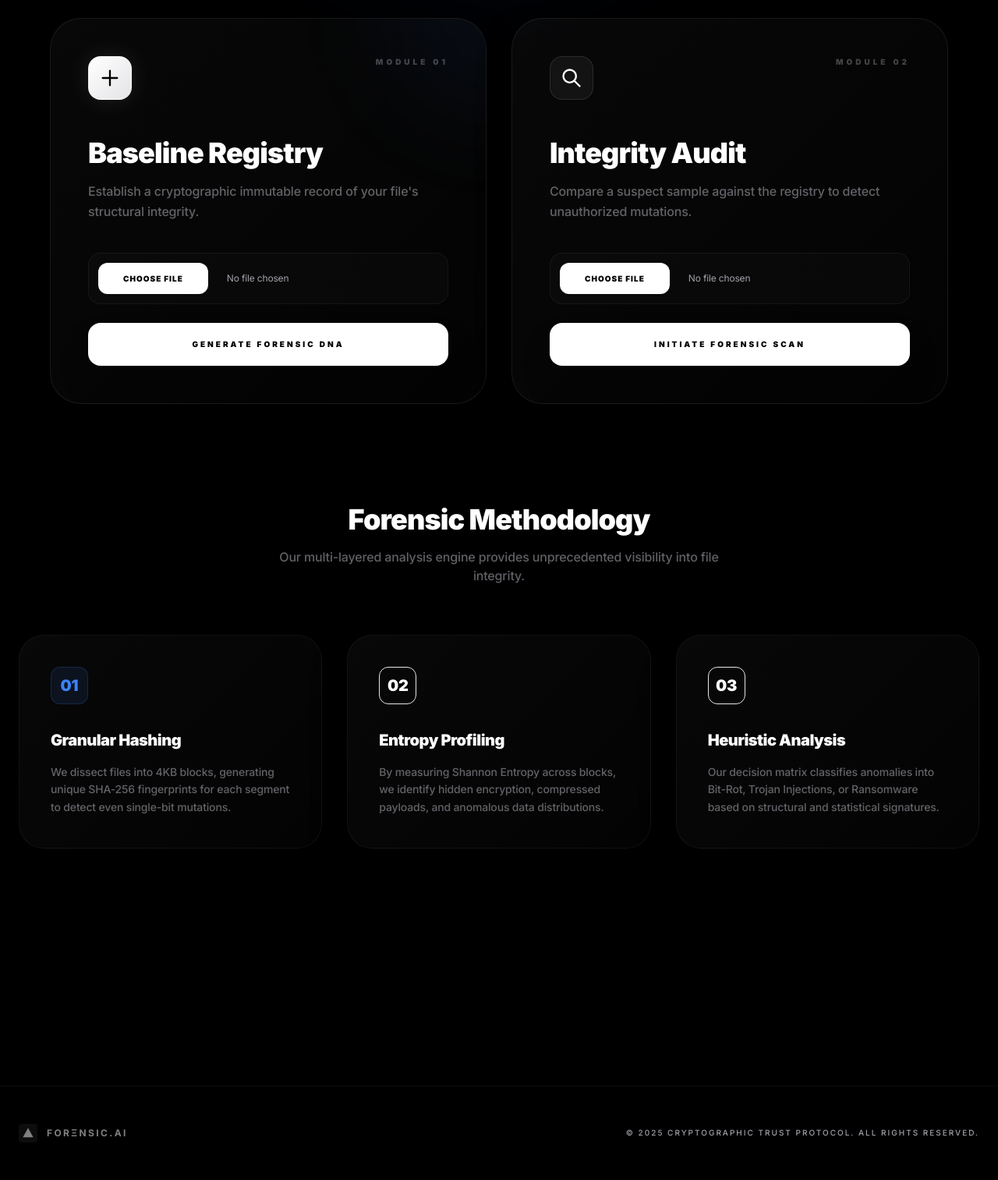
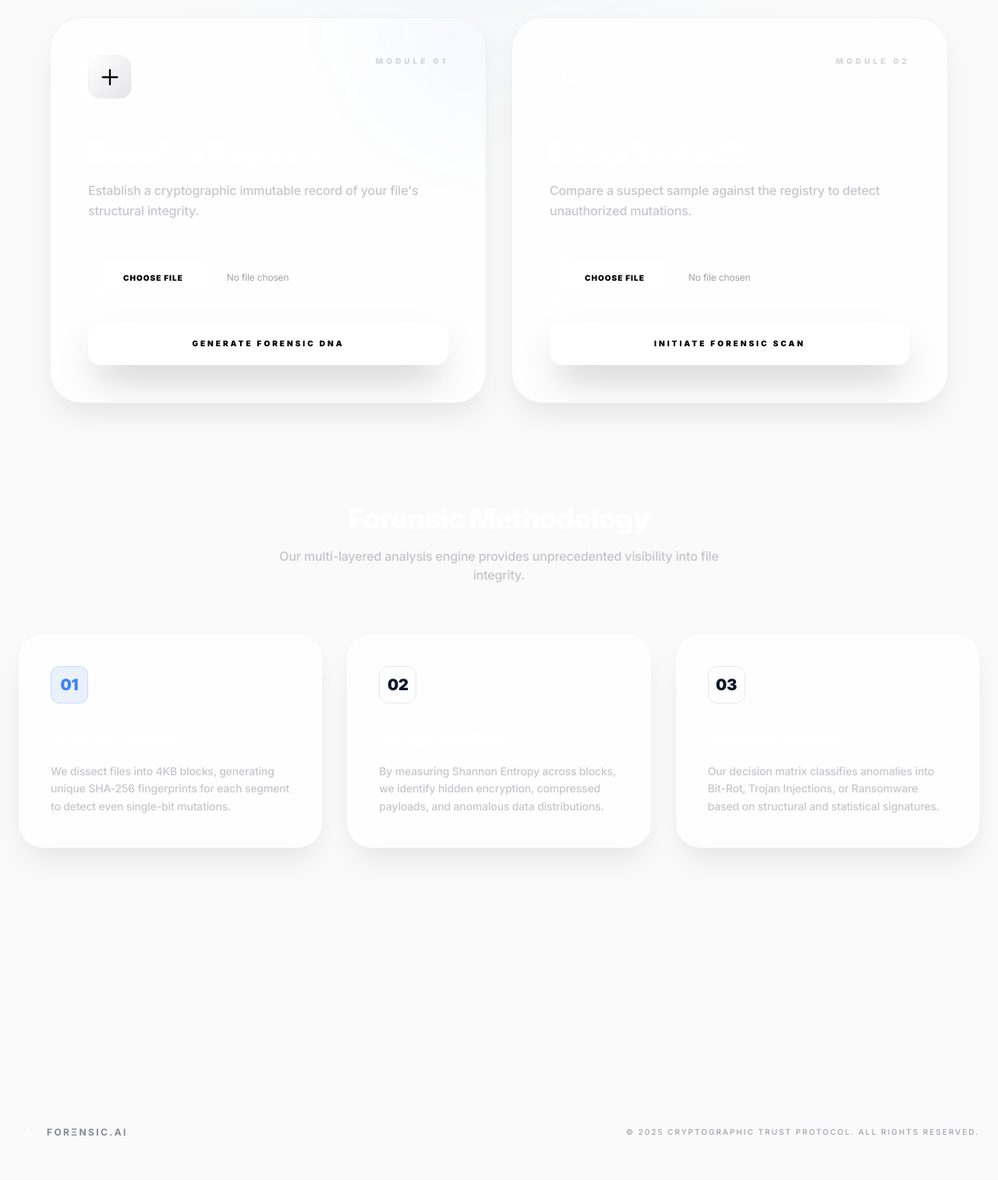
Before and after one commit to vaishnav4281/file-integrity, a Django app: page / in a window 1280 px wide. Shown: the part 801-2314 px from the top of the page at 78% size. After the commit the page ends 2257 px from the top, so only its background shows below. Run offline with Django 5.2, Linux system fonts and the light colour scheme; some libraries are stand-ins or nearby versions.

Commit message:
Fix confidence score display and implement Light/Dark mode toggle

```diff
--- a/core/templates/base.html
+++ b/core/templates/base.html
@@ -62,32 +62,49 @@
 
         body {
             font-family: 'Inter', sans-serif;
-            background-color: #000000;
-            color: #ffffff;
             -webkit-font-smoothing: antialiased;
             overflow-x: hidden;
             letter-spacing: -0.01em;
+            transition: background-color 0.3s ease, color 0.3s ease;
         }
 
-        .glass {
-            background: rgba(255, 255, 255, 0.02);
-            backdrop-filter: blur(20px);
-            border: 1px solid rgba(255, 255, 255, 0.05);
-        }
-
+        /* Light Mode Glass */
         .glass-card {
-            background: linear-gradient(135deg, rgba(255, 255, 255, 0.03) 0%, rgba(255, 255, 255, 0.01) 100%);
+            background: rgba(255, 255, 255, 0.8);
             backdrop-filter: blur(40px);
-            border: 1px solid rgba(255, 255, 255, 0.08);
-            box-shadow: 0 25px 50px -12px rgba(0, 0, 0, 0.5);
+            border: 1px solid rgba(0, 0, 0, 0.05);
+            box-shadow: 0 20px 40px -10px rgba(0, 0, 0, 0.1);
             transition: all 0.5s cubic-bezier(0.23, 1, 0.32, 1);
         }
 
         .glass-card:hover {
+            border-color: rgba(0, 0, 0, 0.1);
+            transform: translateY(-5px);
+            box-shadow: 0 30px 60px -15px rgba(0, 0, 0, 0.15);
+        }
+
+        /* Dark Mode Glass */
+        .dark .glass-card {
+            background: linear-gradient(135deg, rgba(255, 255, 255, 0.03) 0%, rgba(255, 255, 255, 0.01) 100%);
+            border: 1px solid rgba(255, 255, 255, 0.08);
+            box-shadow: 0 25px 50px -12px rgba(0, 0, 0, 0.5);
+        }
+
+        .dark .glass-card:hover {
             border-color: rgba(255, 255, 255, 0.15);
             background: linear-gradient(135deg, rgba(255, 255, 255, 0.05) 0%, rgba(255, 255, 255, 0.02) 100%);
-            transform: translateY(-5px);
             box-shadow: 0 40px 80px -20px rgba(0, 0, 0, 0.8);
+        }
+
+        .glass {
+            background: rgba(255, 255, 255, 0.8);
+            backdrop-filter: blur(20px);
+            border-bottom: 1px solid rgba(0, 0, 0, 0.05);
+        }
+
+        .dark .glass {
+            background: rgba(255, 255, 255, 0.02);
+            border-bottom: 1px solid rgba(255, 255, 255, 0.05);
         }
 
         .text-gradient {
@@ -193,7 +210,8 @@
     </style>
 </head>
 
-<body class="min-h-screen flex flex-col selection:bg-accent selection:text-white">
+<body
+    class="min-h-screen flex flex-col selection:bg-accent selection:text-white bg-zinc-50 dark:bg-black text-slate-900 dark:text-white transition-colors duration-300">
     <div class="bg-mesh"></div>
     <div class="grid-overlay"></div>
     <div class="noise"></div>
@@ -204,22 +222,75 @@
             <a href="/" class="flex items-center gap-4 group cursor-pointer">
                 <div
                     class="w-10 h-10 bg-white rounded-lg flex items-center justify-center transition-transform duration-500 group-hover:rotate-12">
-                    <svg class="w-6 h-6 text-black" fill="none" stroke="currentColor" viewBox="0 0 24 24">
+                    <svg class="w-6 h-6 text-slate-900 dark:text-black" fill="none" stroke="currentColor"
+                        viewBox="0 0 24 24">
                         <path stroke-linecap="round" stroke-linejoin="round" stroke-width="2"
                             d="M9 12l2 2 4-4m5.618-4.016A11.955 11.955 0 0112 2.944a11.955 11.955 0 01-8.618 3.04A12.02 12.02 0 003 9c0 5.591 3.824 10.29 9 11.622 5.176-1.332 9-6.03 9-11.622 0-1.042-.133-2.052-.382-3.016z" />
                     </svg>
                 </div>
                 <div>
-                    <span class="text-xl font-black tracking-tighter text-white">FORΞNSIC</span>
+                    <span class="text-xl font-black tracking-tighter text-slate-900 dark:text-white">FORΞNSIC</span>
                     <span class="text-xs font-bold tracking-[0.3em] text-accent block -mt-1">INTELLIGENCE</span>
                 </div>
             </a>
 
             <div class="flex items-center gap-8">
-
+                <button id="theme-toggle"
+                    class="p-2 rounded-full bg-slate-200 dark:bg-white/10 text-slate-700 dark:text-white hover:bg-slate-300 dark:hover:bg-white/20 transition-all duration-300 focus:outline-none">
+                    <!-- Sun Icon -->
+                    <svg id="theme-toggle-light-icon" class="w-5 h-5 hidden" fill="currentColor" viewBox="0 0 20 20">
+                        <path fill-rule="evenodd"
+                            d="M10 2a1 1 0 011 1v1a1 1 0 11-2 0V3a1 1 0 011-1zm4 8a4 4 0 11-8 0 4 4 0 018 0zm-.464 4.95l.707.707a1 1 0 001.414-1.414l-.707-.707a1 1 0 00-1.414 1.414zm2.12-10.607a1 1 0 010 1.414l-.706.707a1 1 0 11-1.414-1.414l.707-.707a1 1 0 011.414 0zM17 11a1 1 0 100-2h-1a1 1 0 100 2h1zm-7 4a1 1 0 011 1v1a1 1 0 11-2 0v-1a1 1 0 011-1zM5.05 6.464A1 1 0 106.465 5.05l-.708-.707a1 1 0 00-1.414 1.414l.707.707zm1.414 8.486l-.707.707a1 1 0 01-1.414-1.414l.707-.707a1 1 0 011.414 1.414zM4 11a1 1 0 100-2H3a1 1 0 000 2h1z"
+                            clip-rule="evenodd"></path>
+                    </svg>
+                    <!-- Moon Icon -->
+                    <svg id="theme-toggle-dark-icon" class="w-5 h-5 hidden" fill="currentColor" viewBox="0 0 20 20">
+                        <path d="M17.293 13.293A8 8 0 016.707 2.707a8.001 8.001 0 1010.586 10.586z"></path>
+                    </svg>
+                </button>
             </div>
         </div>
     </nav>
+
+    <script>
+        const themeToggleBtn = document.getElementById('theme-toggle');
+        const themeToggleDarkIcon = document.getElementById('theme-toggle-dark-icon');
+        const themeToggleLightIcon = document.getElementById('theme-toggle-light-icon');
+
+        // Check local storage or system preference
+        if (localStorage.getItem('color-theme') === 'dark' || (!('color-theme' in localStorage) && window.matchMedia('(prefers-color-scheme: dark)').matches)) {
+            document.documentElement.classList.add('dark');
+            themeToggleLightIcon.classList.remove('hidden');
+        } else {
+            document.documentElement.classList.remove('dark');
+            themeToggleDarkIcon.classList.remove('hidden');
+        }
+
+        themeToggleBtn.addEventListener('click', function () {
+            // Toggle icons
+            themeToggleDarkIcon.classList.toggle('hidden');
+            themeToggleLightIcon.classList.toggle('hidden');
+
+            // If is set in local storage
+            if (localStorage.getItem('color-theme')) {
+                if (localStorage.getItem('color-theme') === 'light') {
+                    document.documentElement.classList.add('dark');
+                    localStorage.setItem('color-theme', 'dark');
+                } else {
+                    document.documentElement.classList.remove('dark');
+                    localStorage.setItem('color-theme', 'light');
+                }
+            } else {
+                if (document.documentElement.classList.contains('dark')) {
+                    document.documentElement.classList.remove('dark');
+                    localStorage.setItem('color-theme', 'light');
+                } else {
+                    document.documentElement.classList.add('dark');
+                    localStorage.setItem('color-theme', 'dark');
+                }
+            }
+        });
+    </script>
 
     <!-- Main Content -->
     <main class="flex-grow relative z-10">
```
Also changed, not shown: core/templates/core/result.html (+4 -3 lines).
